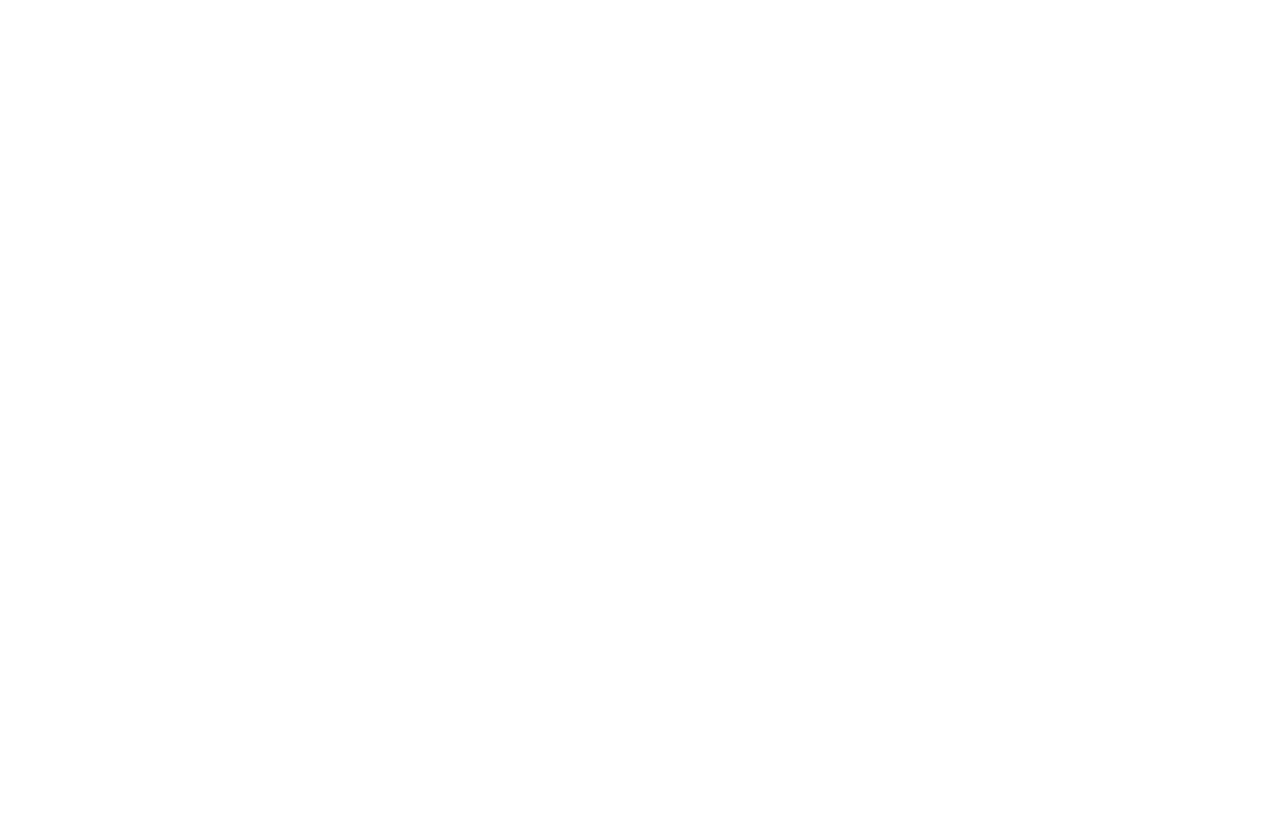
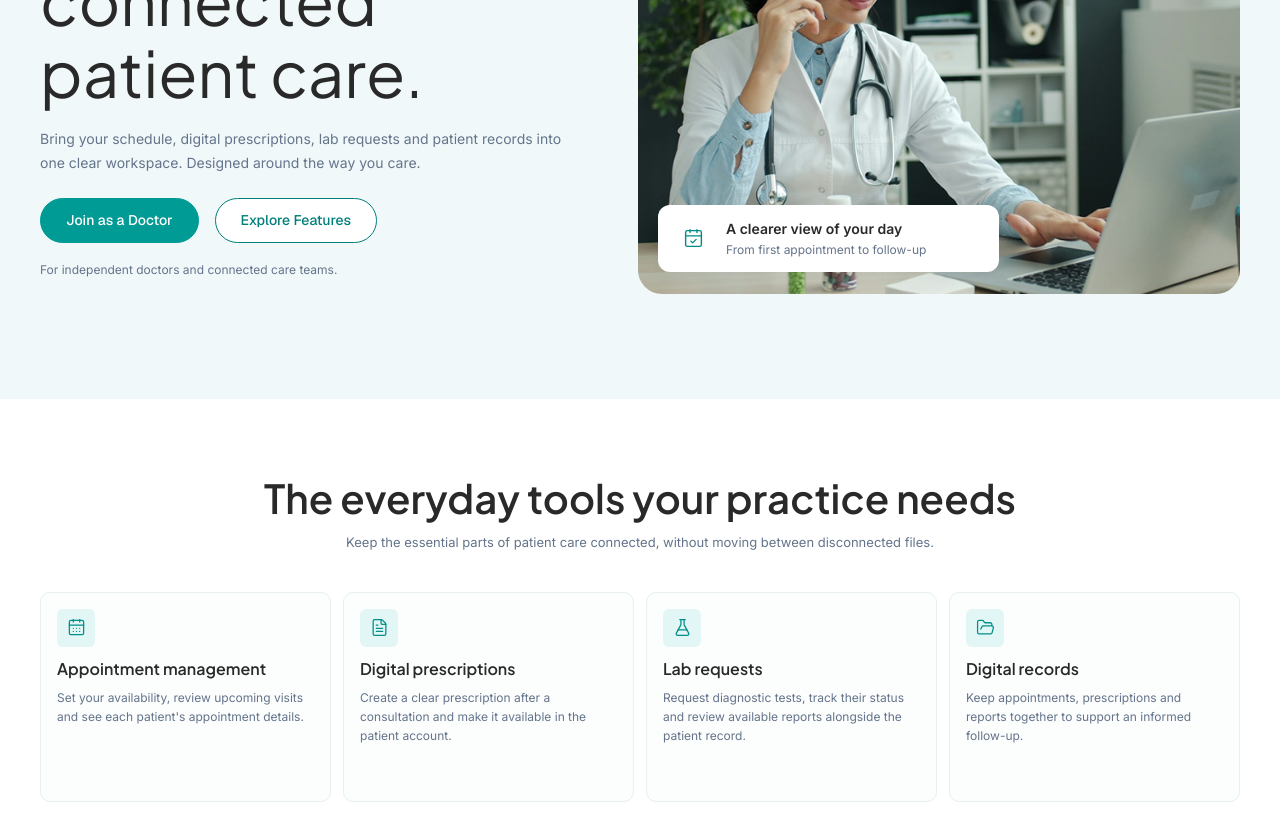
Before and after one commit to devjahid1/krafti_Health, a React (Vite) app: page /doctors in a window 1280 px wide. Before the commit this address had no page. Shown: the part 340-1180 px from the top of the page. Before the commit the page ends 800 px from the top, so only its background shows below. Built offline with nearby package versions, Linux system fonts and the light colour scheme.

Commit message:
Fix Footer import

```diff
--- a/src/App.jsx
+++ b/src/App.jsx
@@ -4,6 +4,7 @@ import MainLayout from "./layouts/MainLayout";
 
 import Home from "./Pages/Home";
 import Patients from "./Pages/Patients";
+import Doctors from "./Pages/Doctors";
 
 function App() {
   return (
@@ -11,6 +12,7 @@ function App() {
       <Route element={<MainLayout />}>
         <Route path="/" element={<Home />} />
         <Route path="/patients" element={<Patients/>} />
+        <Route path="/doctors" element={<Doctors/>} />
       </Route>
     </Routes>
   );
--- /dev/null
+++ b/src/Components/Doctors_Components/DoctorFeatures.jsx
@@ -0,0 +1,97 @@
+
+import {
+  CalendarDays,
+  FileText,
+  FlaskConical,
+  FolderOpen,
+} from "lucide-react";
+
+const features = [
+  {
+    id: 1,
+    title: "Appointment management",
+    description:
+      "Set your availability, review upcoming visits and see each patient's appointment details.",
+    icon: CalendarDays,
+  },
+  {
+    id: 2,
+    title: "Digital prescriptions",
+    description:
+      "Create a clear prescription after a consultation and make it available in the patient account.",
+    icon: FileText,
+  },
+  {
+    id: 3,
+    title: "Lab requests",
+    description:
+      "Request diagnostic tests, track their status and review available reports alongside the patient record.",
+    icon: FlaskConical,
+  },
+  {
+    id: 4,
+    title: "Digital records",
+    description:
+      "Keep appointments, prescriptions and reports together to support an informed follow-up.",
+    icon: FolderOpen,
+  },
+];
+
+const DoctorFeatures = () => {
+  return (
+    <section className="w-full bg-white px-5 py-[50px] sm:px-8 sm:py-[60px] md:py-[65px] lg:px-10 lg:py-[75px]">
+
+      <div className="mx-auto w-full max-w-[1450px]">
+
+        {/* Section Heading */}
+        <div className="mb-[30px] text-center sm:mb-[35px] lg:mb-[40px]">
+
+          <h2 className="font-jakarta text-[26px] font-semibold leading-[1.2] text-[#292929] sm:text-[32px] md:text-[36px] lg:text-[40px]">
+            The everyday tools your practice needs
+          </h2>
+
+          <p className="mt-[10px] font-inter text-[11px] font-normal leading-[19px] text-[#64748B] sm:text-[12px] sm:leading-[20px] md:text-[13px]">
+            Keep the essential parts of patient care connected, without moving between disconnected files.
+          </p>
+
+        </div>
+
+        {/* Feature Cards */}
+        <div className="mx-auto grid w-full max-w-[1260px] grid-cols-1 gap-4 sm:grid-cols-2 lg:grid-cols-4 lg:gap-[10px] xl:gap-[12px]">
+
+          {features.map((feature) => {
+            const Icon = feature.icon;
+
+            return (
+              <div
+                key={feature.id}
+                className="flex min-h-[190px] w-full flex-col rounded-[10px] border border-[#E7EFF1] bg-[#FCFDFD] p-[18px] transition-shadow duration-300 hover:shadow-[0_5px_20px_rgba(0,0,0,0.05)] sm:min-h-[205px] sm:p-[20px] lg:min-h-[210px] lg:p-[14px] xl:p-[16px]"
+              >
+
+                {/* Icon */}
+                <div className="mb-[12px] flex h-[35px] w-[35px] shrink-0 items-center justify-center rounded-[6px] bg-[#E1F6F5] text-[#008F89] sm:h-[38px] sm:w-[38px]">
+                  <Icon size={19} strokeWidth={1.6} />
+                </div>
+
+                {/* Title */}
+                <h3 className="mb-[9px] font-jakarta text-[15px] font-semibold leading-[20px] text-[#292929] sm:text-[16px]">
+                  {feature.title}
+                </h3>
+
+                {/* Description */}
+                <p className="font-inter text-[11px] font-normal leading-[18px] text-[#64748B] sm:text-[12px] sm:leading-[19px]">
+                  {feature.description}
+                </p>
+
+              </div>
+            );
+          })}
+
+        </div>
+
+      </div>
+    </section>
+  );
+};
+
+export default DoctorFeatures;
--- /dev/null
+++ b/src/Components/Doctors_Components/ForDoctorsHero.jsx
@@ -0,0 +1,80 @@
+
+import { CalendarCheck, ArrowRight } from "lucide-react";
+import doctors_bg from "../../assets/ForDoctors/Doctors_img.png"
+
+const ForDoctorsHero = () => {
+  return (
+    <section className="w-full overflow-hidden bg-[#F0F8F9] px-5 py-12 sm:px-8 sm:py-14 lg:px-10 lg:py-[70px]">
+
+      <div className="mx-auto flex min-h-[auto] w-full max-w-[1440px] flex-col items-center justify-center gap-10 md:gap-12 lg:min-h-[520px] lg:flex-row lg:gap-[45px] xl:gap-[70px]">
+
+        {/* Left Content */}
+        <div className="flex w-full flex-col items-start md:max-w-[680px] lg:w-[48%] lg:max-w-none">
+
+          <span className="mb-[14px] font-inter text-[12px] font-semibold uppercase tracking-[0.3px] text-[#009B95] sm:text-[14px]">
+            For Doctors
+          </span>
+
+          <h1 className="max-w-[600px] font-jakarta text-[34px] font-normal leading-[1.12] text-[#292929] sm:text-[42px] md:text-[48px] lg:text-[52px] xl:text-[64px]">
+            Less admin. More connected patient care.
+          </h1>
+
+          <p className="mt-[18px] max-w-[550px] font-inter text-[13px] font-normal leading-[22px] text-[#64748B] sm:text-[14px] sm:leading-[24px]">
+            Bring your schedule, digital prescriptions, lab requests and patient records into one clear workspace. Designed around the way you care.
+          </p>
+
+          {/* Buttons */}
+          <div className="mt-[23px] flex w-full flex-wrap items-center gap-3 sm:gap-4">
+
+            <button className="rounded-full border border-[#009B95] bg-[#009B95] px-[20px] py-[11px] font-geist text-[12px] font-medium leading-[21px] text-white transition-colors duration-200 hover:bg-[#007F7A] sm:px-[25px] sm:text-[14px]">
+              Join as a Doctor
+            </button>
+
+            <button className="rounded-full border border-[#007F7A] bg-white px-[20px] py-[11px] font-geist text-[12px] font-medium leading-[21px] text-[#007F7A] transition-colors duration-200 hover:bg-[#E5F5F3] sm:px-[25px] sm:text-[14px]">
+              Explore Features
+            </button>
+
+          </div>
+
+          <p className="mt-[18px] font-inter text-[11px] font-normal leading-[18px] text-[#64748B] sm:text-[12px]">
+            For independent doctors and connected care teams.
+          </p>
+
+        </div>
+
+        {/* Right Image */}
+        <div className="relative mx-auto w-full max-w-[602px] shrink-0 md:max-w-[650px] lg:w-[52%] lg:max-w-[560px] xl:max-w-[602px]">
+
+          <img
+            src={doctors_bg}
+            alt="Doctor managing patient appointments and records"
+            className="aspect-[4/3] w-full rounded-[18px] object-cover sm:rounded-[22px] lg:rounded-[24px]"
+          />
+
+          {/* Floating Information Card */}
+          <div className="absolute bottom-[14px] left-1/2 flex w-[calc(100%-24px)] max-w-[341px] -translate-x-1/2 items-center gap-[12px] rounded-[12px] bg-white px-[14px] py-[11px] shadow-[0_4px_20px_rgba(0,0,0,0.08)] sm:bottom-[22px] sm:left-[20px] sm:w-[341px] sm:translate-x-0 sm:gap-[15px] sm:px-[18px] sm:py-[13px]">
+
+            <div className="flex h-[35px] w-[35px] shrink-0 items-center justify-center text-[#008C86]">
+              <CalendarCheck size={21} strokeWidth={1.6} />
+            </div>
+
+            <div className="min-w-0">
+              <h3 className="font-inter text-[12px] font-semibold leading-[19px] text-[#292929] sm:text-[14px] sm:leading-[21px]">
+                A clearer view of your day
+              </h3>
+
+              <p className="mt-[2px] font-inter text-[10px] font-normal leading-[16px] text-[#64748B] sm:text-[12px] sm:leading-[18px]">
+                From first appointment to follow-up
+              </p>
+            </div>
+
+          </div>
+
+        </div>
+
+      </div>
+    </section>
+  );
+};
+
+export default ForDoctorsHero;
--- /dev/null
+++ b/src/Pages/Doctors.jsx
@@ -0,0 +1,18 @@
+
+import DoctorFeatures from "../Components/Doctors_Components/DoctorFeatures";
+import ForDoctorsHero from "../Components/Doctors_Components/ForDoctorsHero";
+import Navbar from "../Components/Navbar";
+
+const Doctors = () => {
+    return (
+        <>
+           <div className="w-full bg-[#EFF9F8]">
+            <Navbar/>
+            <ForDoctorsHero/>
+            </div>
+            <DoctorFeatures/>
+        </>
+    );
+};
+
+export default Doctors;
```
Also changed, not shown: src/assets/ForDoctors/Doctors_img.png (added).
